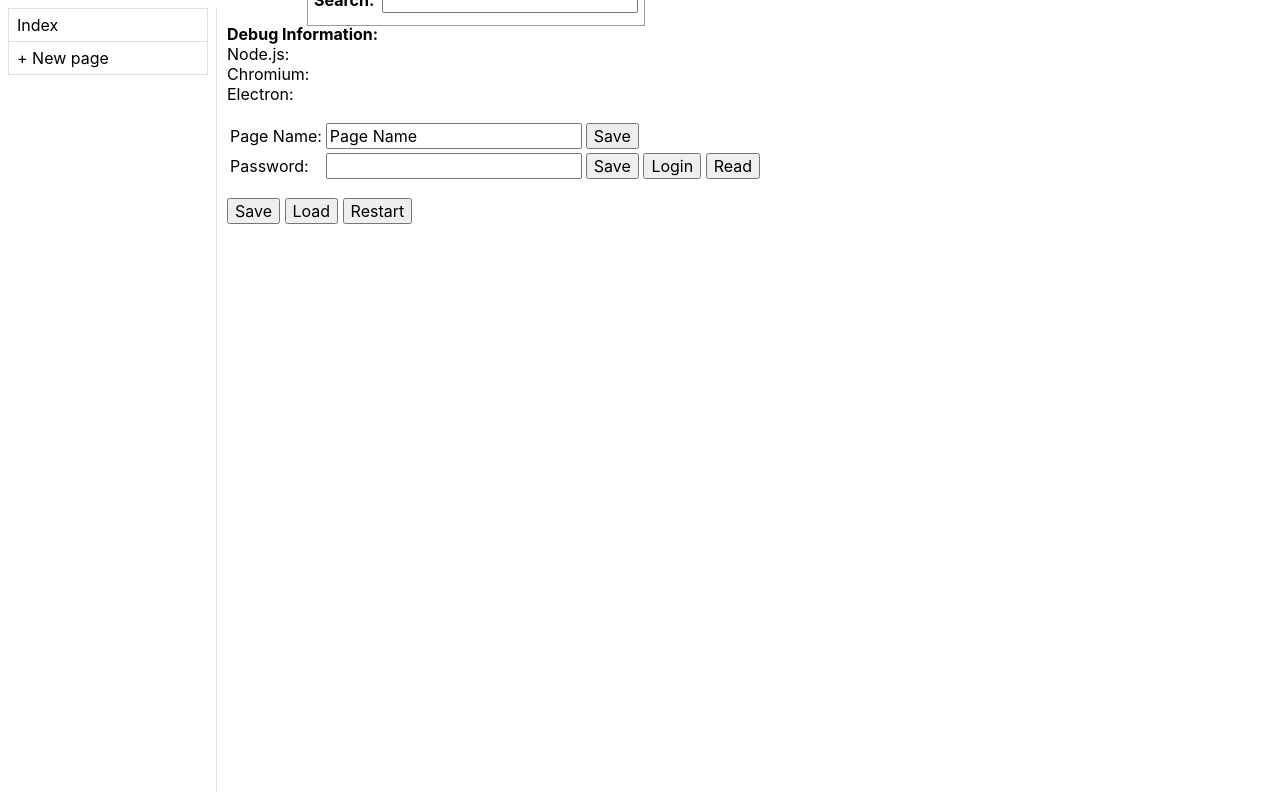
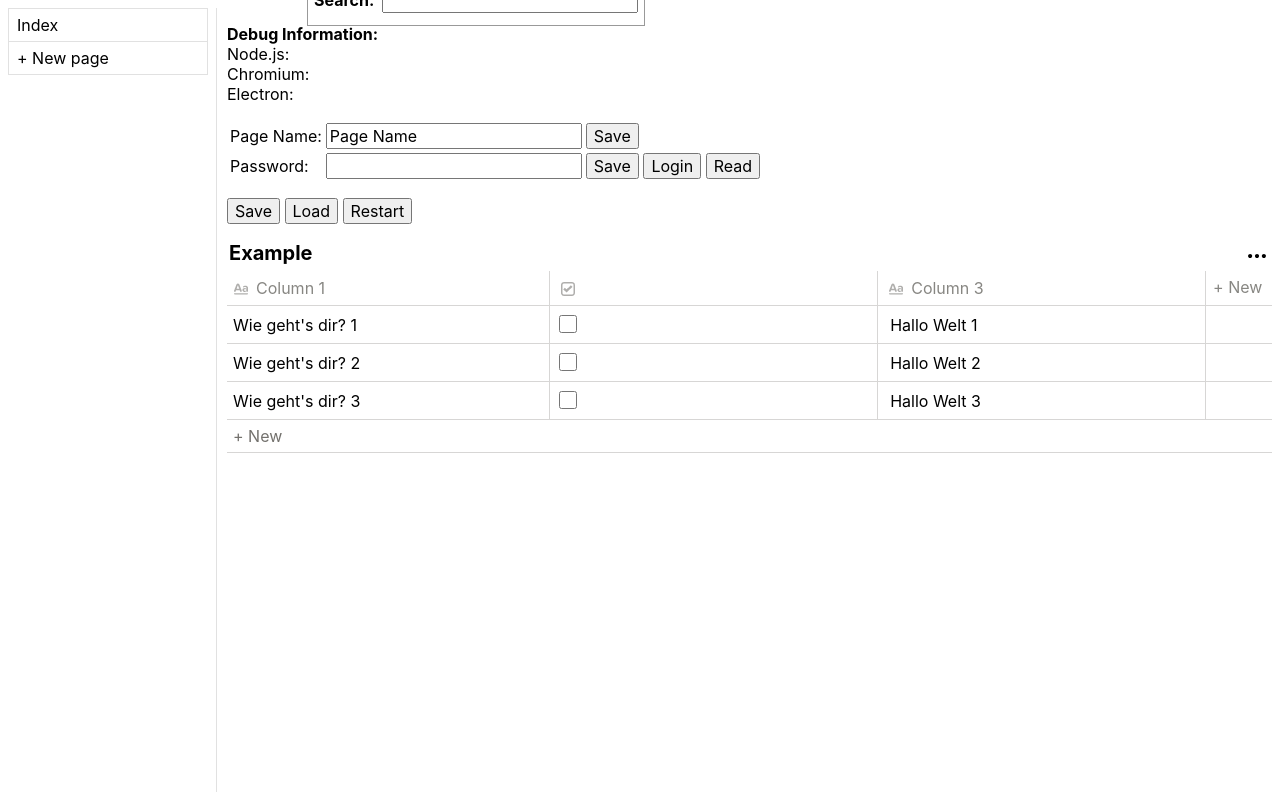
Before and after one commit to mraht-apps/notie, an Electron app: page index.html in a window 1280 px wide. Drawn offline with nearby package versions, Linux system fonts and the light colour scheme.

Commit message:
PoC: Table menu

```diff
--- a/index.html
+++ b/index.html
@@ -103,9 +103,16 @@
 
         <!-- <input class="textline" type="text"> -->
 
-        <!-- <table class="table">
+        <table class="table">
         <caption>
-          <input type="text" value="Example">
+          <div class="tableMenuContainer">
+            <div class="tableCaption">
+              <input type="text" value="Example">
+            </div>
+            <div class="tableMenu">
+              <img class="menuImg" src="res/img/menu.svg">
+            </div>
+          </div>
         </caption>
         <thead>
           <tr>
@@ -152,7 +159,7 @@
             <td colspan="4">+ New</td>
           </tr>
         </tbody>
-      </table> -->
+      </table>
 
       </div>
       <!-- <div class="placeholder"></div> -->
--- a/res/css/table.css
+++ b/res/css/table.css
@@ -163,3 +163,37 @@
   -moz-box-shadow: none;
   box-shadow: none;
 }
+
+.tableMenuContainer {
+  display: flex;
+}
+
+.tableCaption {
+  width: 80%;
+  float: left;
+  text-align: left;
+
+  display: flex;
+  align-items: center;
+  justify-content: flex-start;
+}
+
+.tableMenu {
+  width: 20%;
+  float: right;
+
+  display: flex;
+  align-items: center;
+  justify-content: flex-end;
+}
+
+.menuImg {
+  width: 30px;
+  padding: 4px;
+}
+
+.menuImg:hover {
+  background-color: rgb(236, 236, 236);
+  border-radius: 4px;
+  cursor: pointer;
+}
```
Also changed, not shown: res/img/menu.svg (added).
